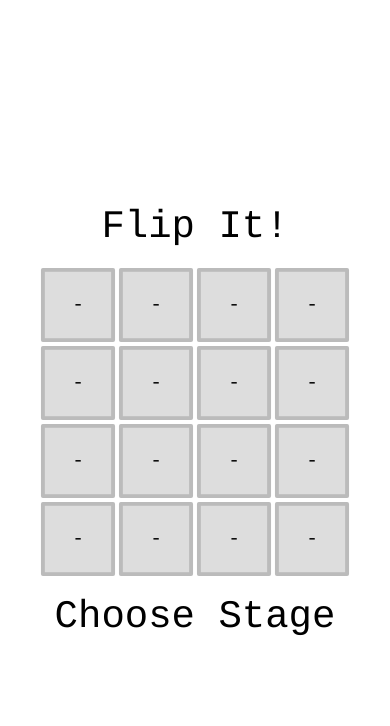
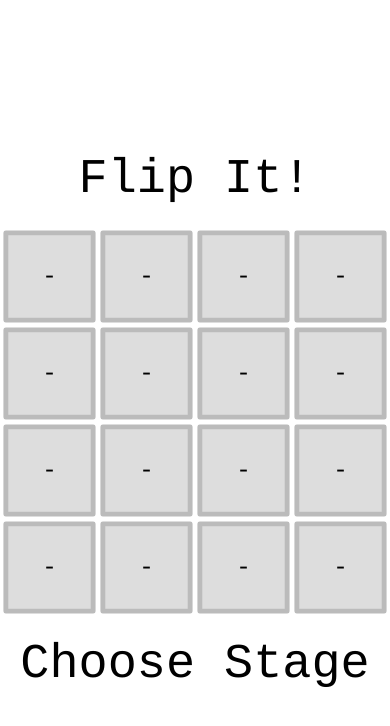
Before and after one commit to IjvLHsoZ6L/Kame, a plain HTML site: page index.html in a window 390 px wide. Drawn offline with Linux system fonts and the light colour scheme.

Commit message:
modified sizing and mobile web app
modified:   index.html
modified:   script.js

```diff
--- a/index.html
+++ b/index.html
@@ -2,6 +2,8 @@
 <html>
 <head>
 <meta charset="utf-8">
+<meta name="apple-mobile-web-app-capable" content="yes">
+<meta name="apple-mobile-web-app-status-bar-style" content="black">
 <title>Flip It!</title>
 <style>
 html, body, canvas { display: block; width: 100%; height: 100%; margin: 0; }
--- a/script.js
+++ b/script.js
@@ -212,7 +212,7 @@
     canvas.width  = canvas.clientWidth;
     canvas.height = canvas.clientHeight;
 
-    scale   = Math.floor(Math.min(canvas.width / (size + 1), canvas.height / (size + 2)));
+    scale   = Math.floor(Math.min(canvas.width / size, canvas.height / (size + 2)));
     offsetX = Math.floor((canvas.width - size * scale) / 2);
     offsetY = Math.floor((canvas.height - size * scale) / 2);
 
```
